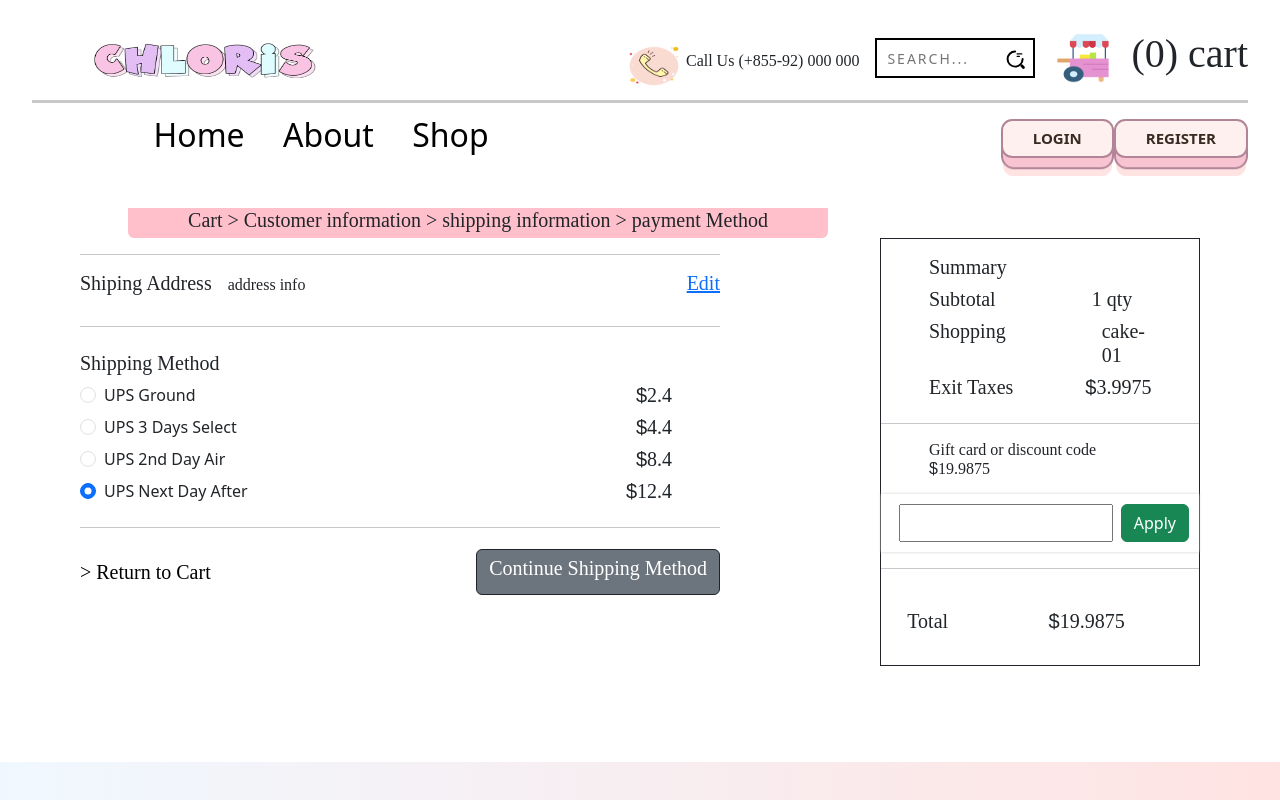
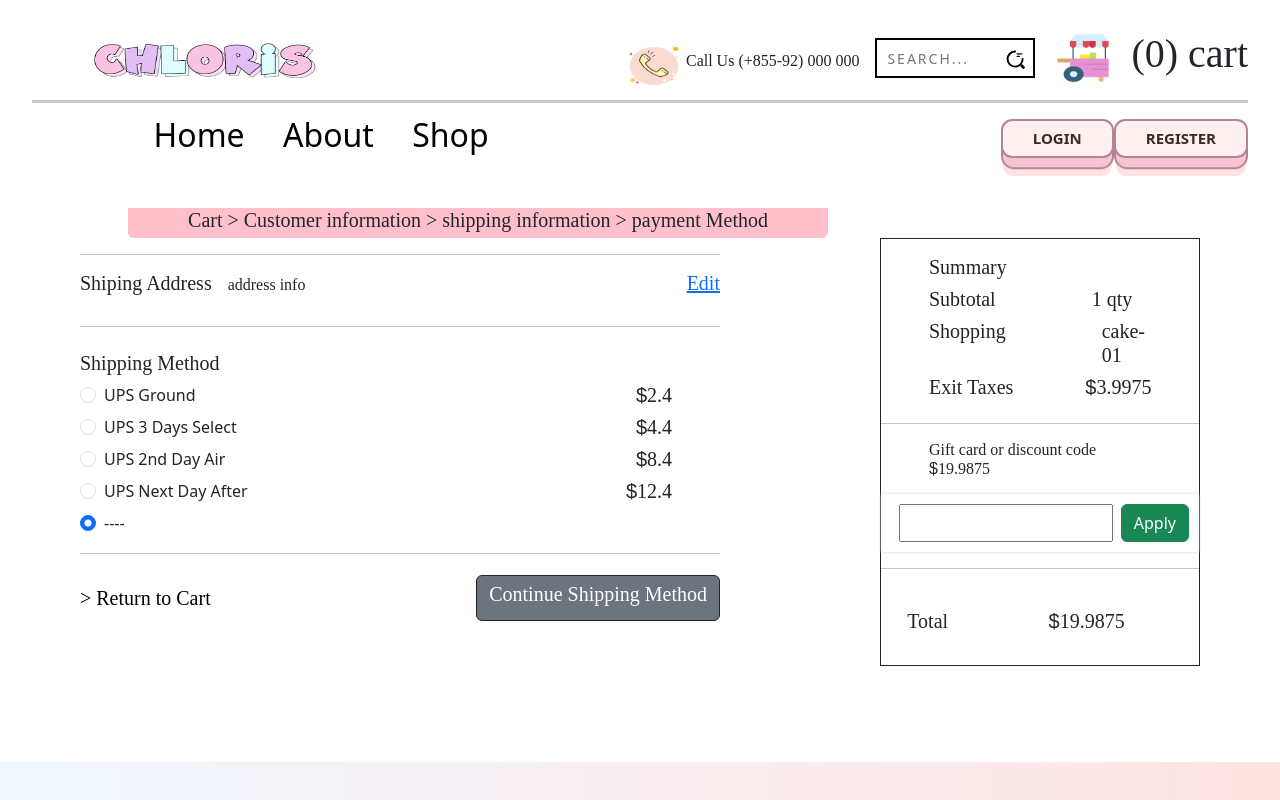
Before and after one commit to rachnaChan/IP, a Vue app in the folder Web/: page /checkoutshipping in a window 1280 px wide. Shown: the top 800 px of the page. Built offline with nearby package versions, Linux system fonts and the light colour scheme; a web font is replaced by a local one.

Commit message:
ecommerce

```diff
--- a/Web/src/views/checkoutPayment.vue
+++ b/Web/src/views/checkoutPayment.vue
@@ -292,9 +292,6 @@ export default {
 };
 
 
-
-
-
 </script>
 
 <style lang="scss" scoped>
--- a/Web/src/views/checkoutShipping.vue
+++ b/Web/src/views/checkoutShipping.vue
@@ -110,6 +110,18 @@
 
                             </div>
                         </div>
+                        <div class="d-flex m-auto justify-content-between">
+
+                            <div class="form-check">
+                                <!-- <input class="form-check-input" type="radio" name="inlineRadioOptions" id="inlineRadio1"
+                                    value="option1"   v-model="product.nextday"> -->
+                                <input class="form-check-input" type="radio" name="inlineRadioOptions" id="inlineRadio1"
+                                    value="12.4" v-model="product.nextday" @click="d = !d">
+
+                                <label class="form-check-label" for="inlineRadio1">----</label>
+                            </div>
+
+                        </div>
 
                         <!-- <div class="form-check">
                             <input class="form-check-input" type="radio" name="inlineRadioOptions" id="inlineRadio3"
@@ -182,11 +194,11 @@
 
                 <div class="d-flex justify-content-around py-4">
                     <h5>Total</h5>
-                    <h5 class="price mx-5" v-if="a">{{ mOne + product.price * 0.25 }} </h5>
+                    <h5 class="price mx-5" v-if="d">{{ mFour + product.price * 0.25 }} </h5>
+                    <h5 class="price mx-5" v-else-if="c">{{ mThree + product.price * 0.25 }} </h5>
                     <h5 class="price mx-5" v-else-if="b">{{ mTwo + product.price * 0.25 }} </h5>
-                    <h5 class="price mx-5" v-else-if="c">{{ mThree + product.price * 0.25 }} </h5>
-                    <h5 class="price mx-5" v-else-if="d">{{ mFour + product.price * 0.25 }} </h5>
-                    <h5 class="price mx-5" v-else>{{ tprice + product.price * 0.25 }}</h5>
+                    <h5 class="price mx-5" v-else-if="a">{{ mOne + product.price * 0.25 }} </h5>
+                    <h5 class="price mx-5" v-else-if="!d">{{ tprice + product.price * 0.25 }}</h5>
 
                 </div>
 
```
